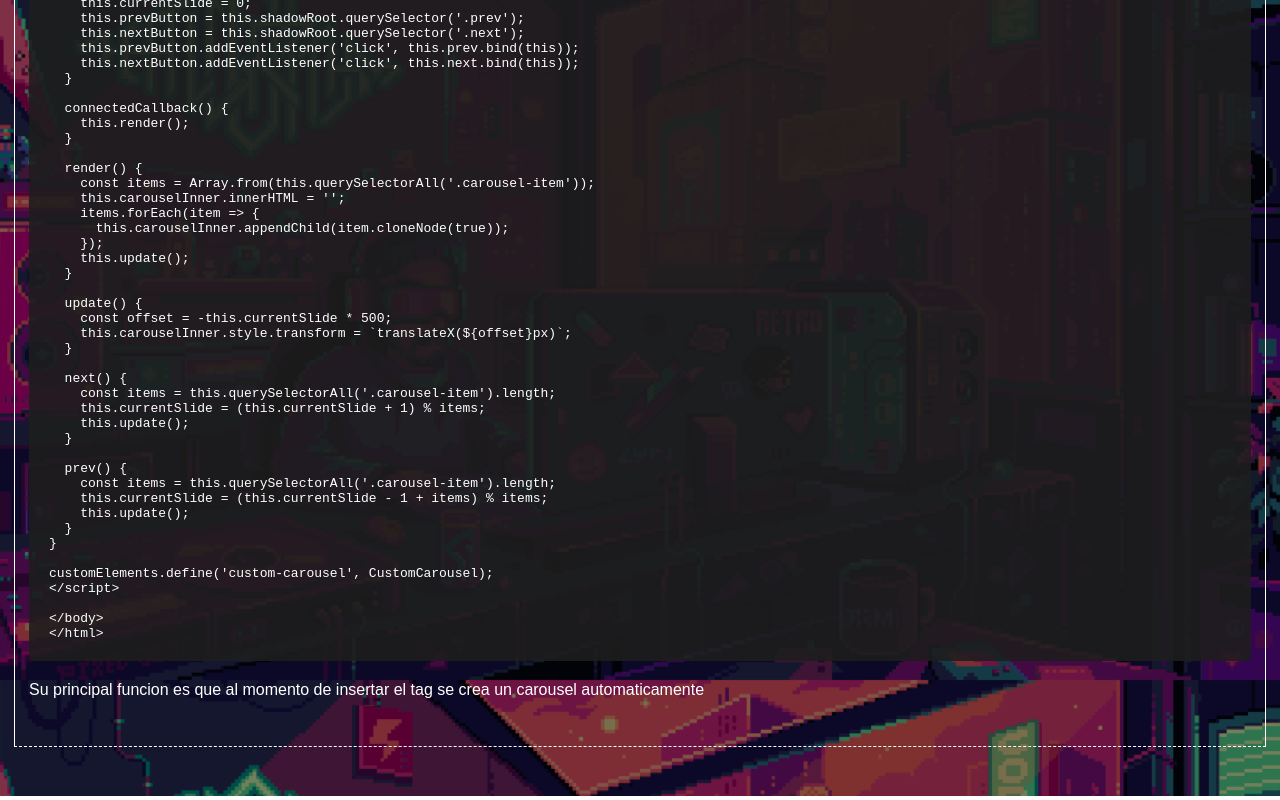
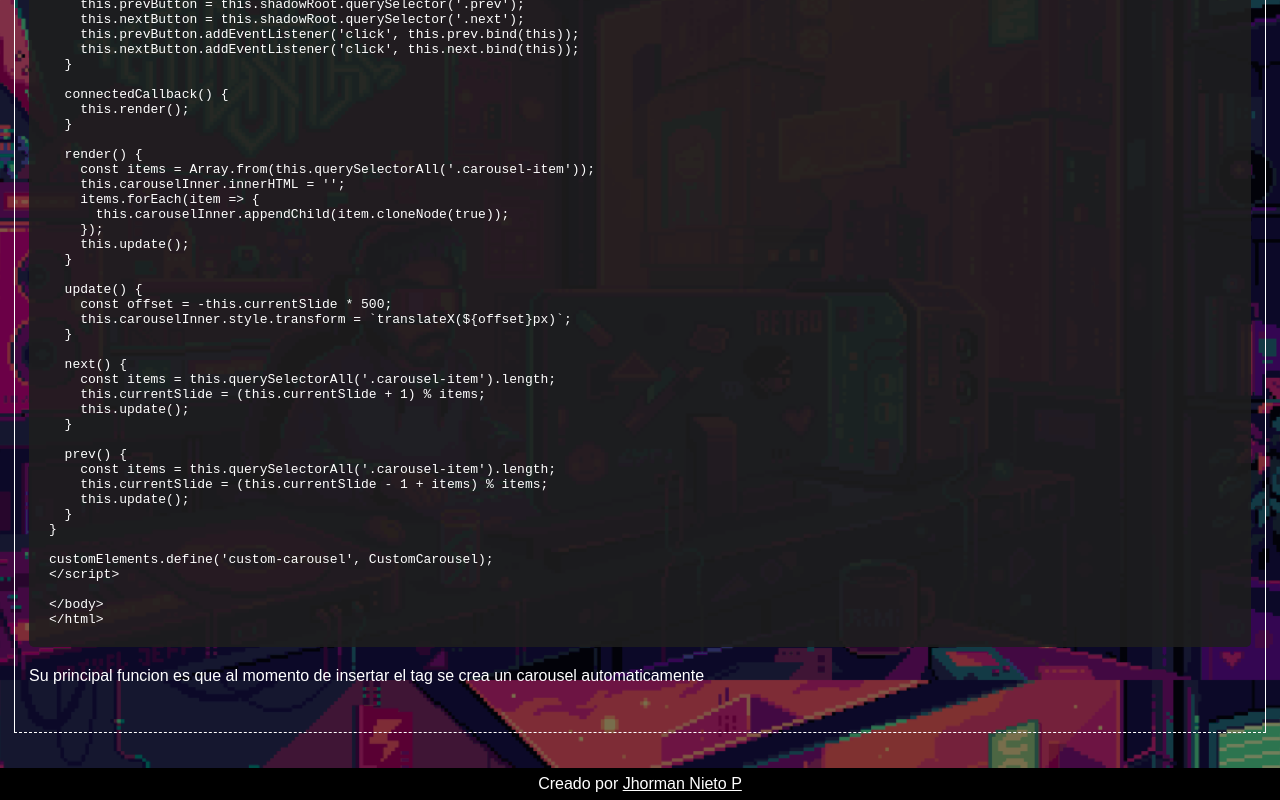
Before and after one commit to jhorman9/programming-code, a React (Vite) app: page / in a window 1280 px wide. Shown: the part 2520-3320 px from the top of the page. Built offline with nearby package versions, Linux system fonts and the light colour scheme.

Commit message:
agregando estilo a los scroll

```diff
--- a/src/App.tsx
+++ b/src/App.tsx
@@ -16,18 +16,18 @@ const App: React.FC = () => {
       );
 
   return (
-    <div>
+    <>
+    <div style={{height: '100%'}}>
       <div className='top-container'>
         <h2>Códigos de programación</h2>
         <div>
-          <select id="language-select" value={selectedLanguage} onChange={handleLanguageChange}>
+          <select id="language-select" title='Selecciona un lenguaje' value={selectedLanguage} onChange={handleLanguageChange}>
             <option value="Todos">Todos</option>
             <option value="PHP">Php</option>
             <option value="JavaScript">JavaScript</option>
             <option value="HTML">Html</option>
             <option value="CSS">Css
             </option>
-            {/* Añadir más opciones según sea necesario */}
           </select>
         </div>
       </div>
@@ -41,6 +41,12 @@ const App: React.FC = () => {
         />
       ))}
     </div>
+    <footer>
+      <p>
+        Creado por <a href="https://github.com/jhorman9/">Jhorman Nieto P</a>
+      </p>
+    </footer>
+    </>
   );
 };
 
--- a/src/index.css
+++ b/src/index.css
@@ -15,6 +15,25 @@
   background-color: rgba(0, 0, 0, 0.5);
 }
 
+*{
+  scrollbar-width: 10px;
+  scrollbar-color: black;
+}
+
+*::-webkit-scrollbar {
+  width: 10px;
+}
+
+*::-webkit-scrollbar-track {
+  background-color: black;
+}
+
+*::-webkit-scrollbar-thumb {
+  background-color: #888;
+  border: 2px solid black;
+  border-radius: 10px;
+}
+
 body {
   font-family: Arial, sans-serif;
   color: #fff;
@@ -22,14 +41,15 @@ body {
   margin: auto;
   display: flex;
   justify-content: center;
-  align-items: center;
   width: 100%;
+  min-height: calc(100vh - 30px);
 }
 
 #root{
   z-index: 2;
   width: 100%;
-  padding: 14px;
+  height: 100%;
+  padding: 0 14px;
 }
 
 h2{
@@ -130,3 +150,19 @@ section{
   margin-bottom: 35px;
   padding: 14px;
 }
+
+footer{
+  background-color: black;
+  padding: 7px 14px;
+  margin-left: -14px;
+  width: 100%;
+  text-align: center;
+}
+
+footer p{
+  margin: 0;
+}
+
+footer p a{
+  color: inherit;
+}
```
